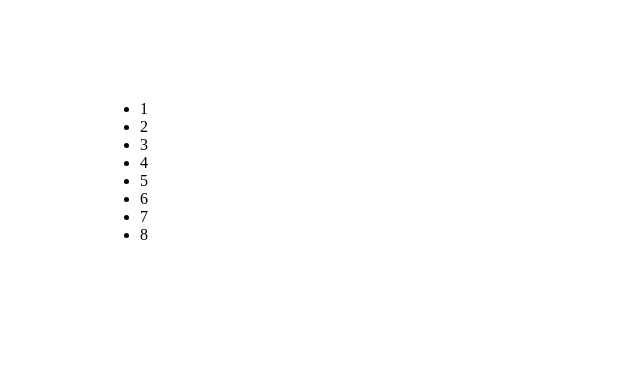
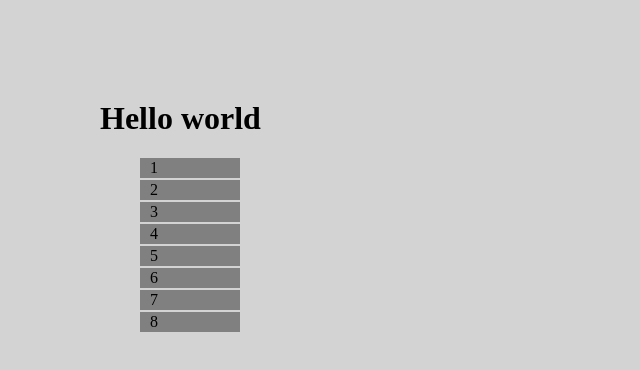
Before and after one commit to s3c0nDD/jQuery-animate-plugin, a website: page index.html in a window 1280 px wide. Shown: the whole page, without its empty margins (0-640 px from the left). Drawn offline with nearby package versions, Linux system fonts and the light colour scheme.

Commit message:
add some styling

```diff
--- a/gulpfile.js
+++ b/gulpfile.js
@@ -9,7 +9,8 @@ gulp.task('serve', function() {
         }
     });
 
-    gulp.watch("index.html").on('change', browserSync.reload);
+    gulp.watch("*.html").on('change', browserSync.reload);
+    gulp.watch("*.css").on('change', browserSync.reload);
 
 });
 
--- a/index.html
+++ b/index.html
@@ -7,14 +7,12 @@
     <title>Example site</title>
     <meta name="description" content="">
     <meta name="viewport" content="width=device-width, initial-scale=1">
-    <style>
-        body { margin: 100px 0 0 100px; }
-    </style>
+    <link rel="stylesheet" type="text/css" href="style.css">
 </head>
 
 <body>
 
-    <h1></h1>
+    <h1>Hello world</h1>
     <ul>
         <li>1</li>
         <li>2</li>
--- /dev/null
+++ b/style.css
@@ -0,0 +1,15 @@
+body {
+    margin: 100px 0 0 100px;
+    background-color: lightgray;
+}
+
+ul {
+    list-style-type: none;
+    max-width: 100px
+}
+
+ul > li {
+    padding: 1px 10px 1px 10px;
+    margin-bottom: 2px;
+    background-color: gray;
+}
```
